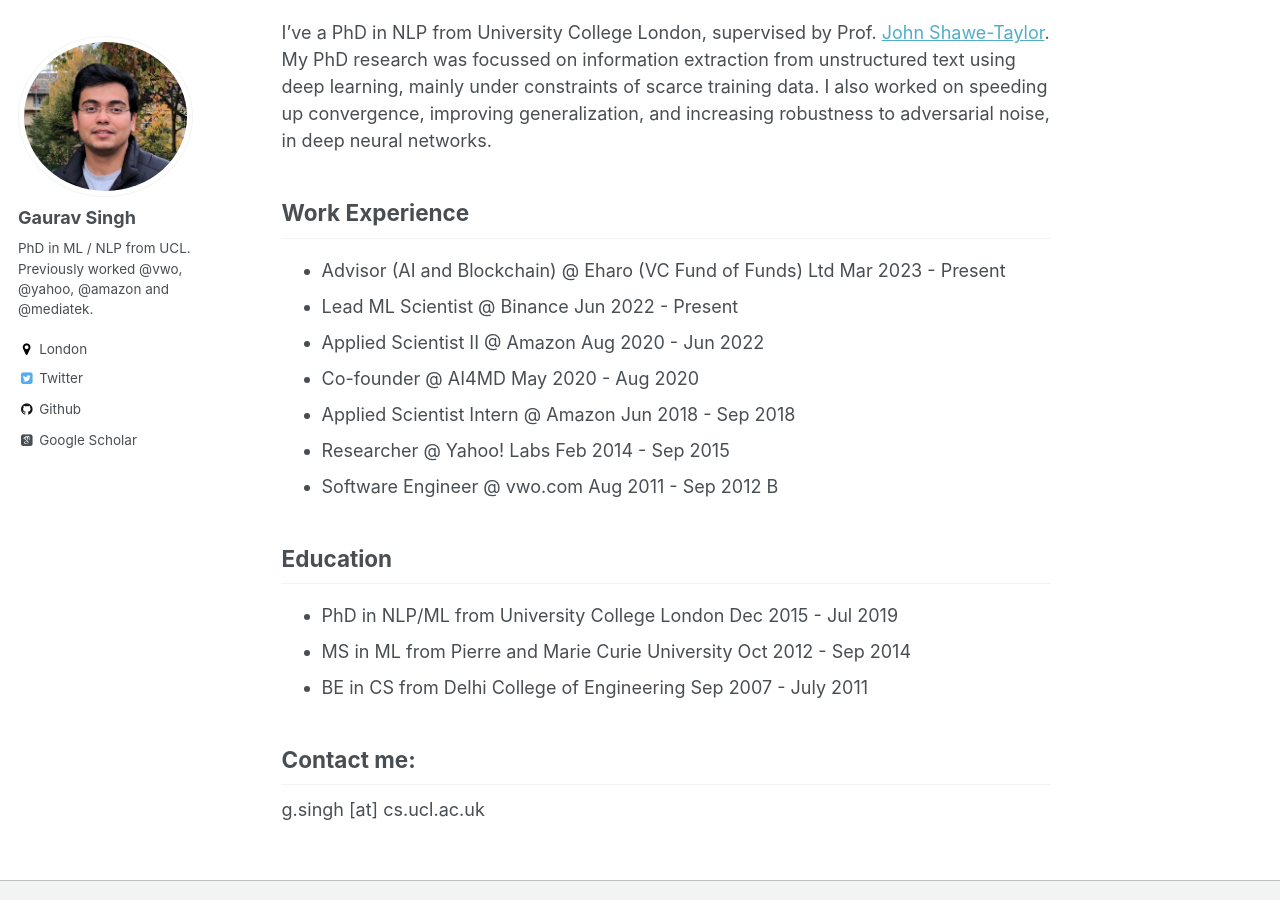
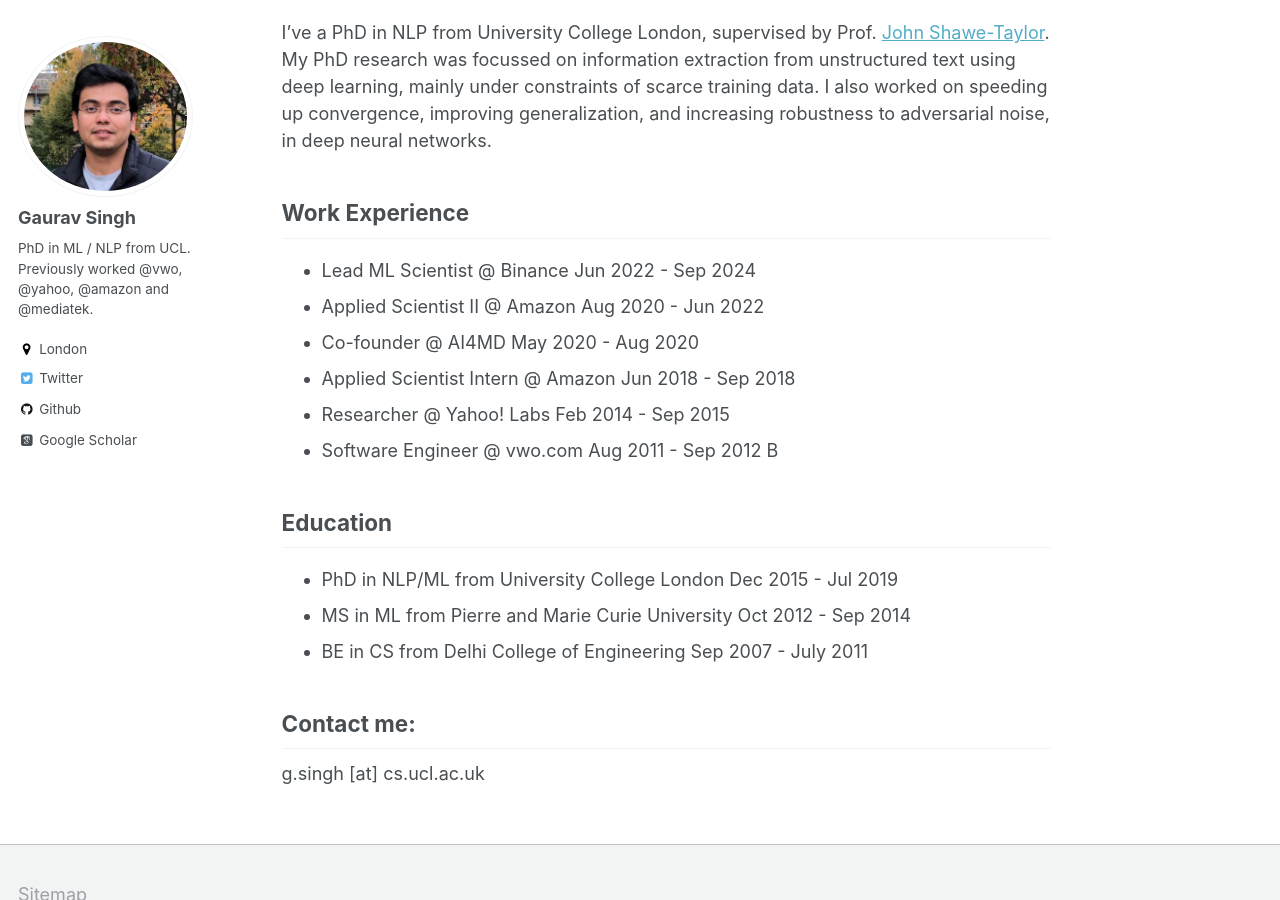
Before and after one commit to gauravsc/gauravsc.github.io, a Jekyll site: the page built from _pages/about.md, in a window 1280 px wide and 900 px high, scrolled down 678 px. Built offline with Jekyll 4.4.1, drawn with Linux system fonts in a browser that asks for light colours; some web fonts are replaced.

Commit message:
Update about.md

```diff
--- a/_pages/about.md
+++ b/_pages/about.md
@@ -22,8 +22,7 @@ I've a PhD in NLP from University College London, supervised by Prof. <a href="h
 
 Work Experience
 ------
-* Advisor (AI and Blockchain) @ Eharo (VC Fund of Funds) Ltd Mar 2023 - Present
-* Lead ML Scientist @ Binance Jun 2022 - Present
+* Lead ML Scientist @ Binance Jun 2022 - Sep 2024
 * Applied Scientist II @ Amazon Aug 2020 - Jun 2022
 * Co-founder @ AI4MD May 2020 - Aug 2020
 * Applied Scientist Intern @ Amazon Jun 2018 - Sep 2018
```
